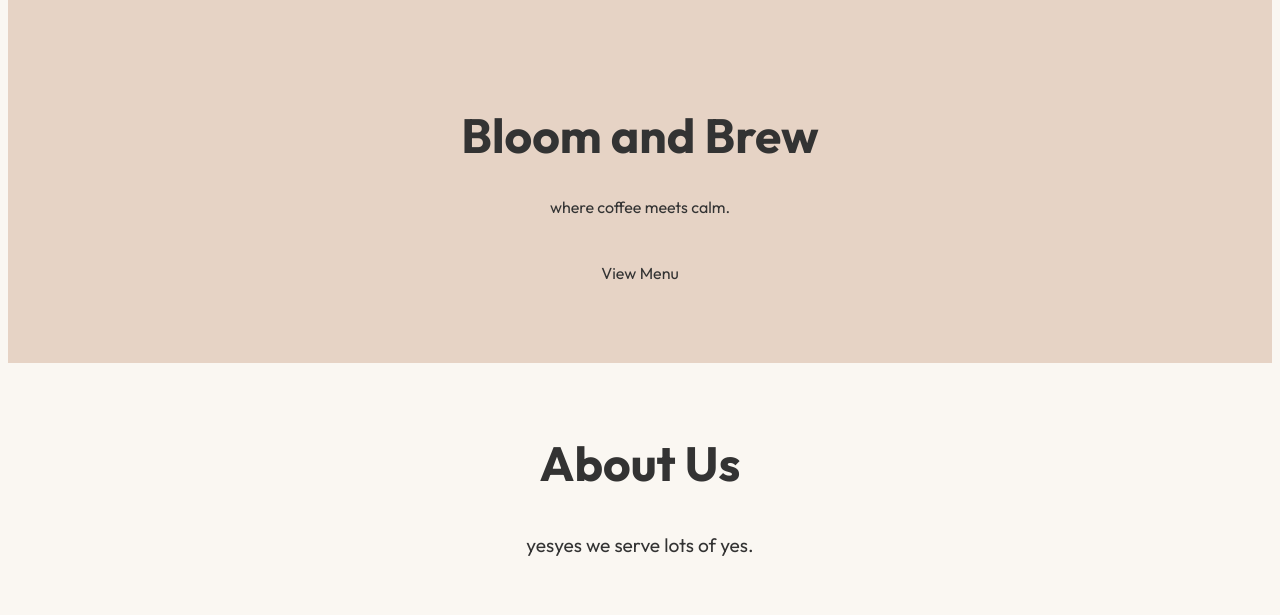
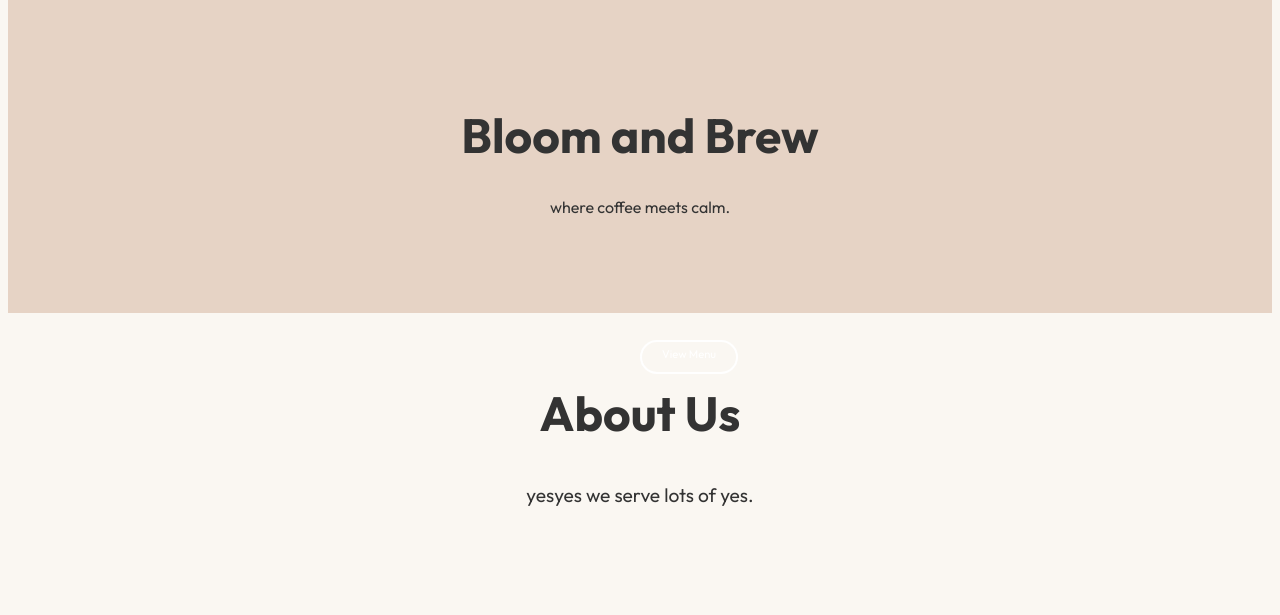
Before and after one commit to danishaeli/new-test, a plain HTML site: page index.html in a window 1280 px wide. Shown: the part 185-800 px from the top of the page. Drawn offline with Linux system fonts and the light colour scheme.

Commit message:
Update style.css

```diff
--- a/style.css
+++ b/style.css
@@ -35,7 +35,27 @@ a{
   text-decoration:none;
   color:#333;
 }
+.button-menu {
+  position: absolute;
+  top: 50%;
+  margin-top: 125px;
+  left: 50%;
+  border: 2px solid #fff;
+  border-radius: 40px;
+  padding: 0px 20px 10px 20px;
+}
 
+.button-menu a {
+  color: #fff;
+  text-decoration: none;
+  font-size: 0.7em;
+}
+
+.button-menu:hover {
+  background: #e8c4c6;
+  border: 2px solid #e8c4c6;
+  transition:0.3s;
+}
 .heading{
   text-align: center;
   padding: 80px 20px;
```
